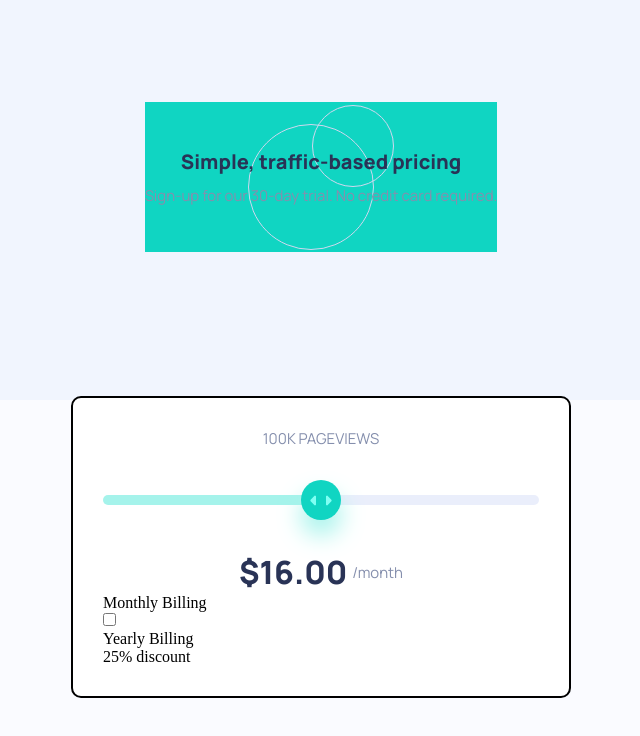
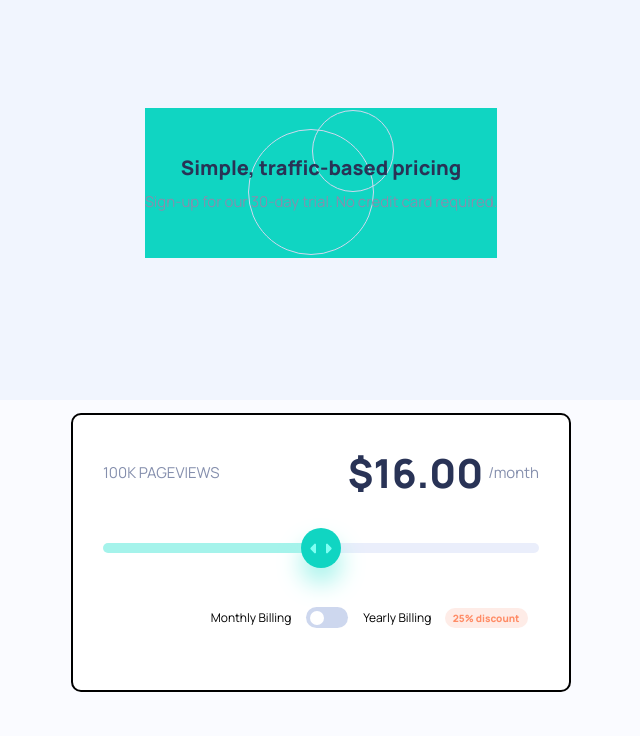
Before and after one commit to fernanda-veiga/pricing, a React (Create React App) app: page / in a window 1280 px wide. Shown: the top 736 px of the page, without its empty margins (319-959 px from the left). Built offline with nearby package versions, Linux system fonts and the light colour scheme.

Commit message:
Moved each component styling to its own file. Added styling to the ToggleArea.

```diff
--- a/src/styles/App.css
+++ b/src/styles/App.css
@@ -27,20 +27,11 @@
   font-size: 15px;
   color: #858fad;
 }
-@media (min-width: 500px) {
+@media (min-width: 560px) {
   .header span {
     flex-direction: row;
     gap: 3px;
   }
-}
-
-.pricing-box {
-  width: 100%;
-  max-width: 500px;
-  padding: 30px;
-  background-color: white;
-  border: 2px solid black;
-  border-radius: 10px;
 }
 
 .slider-area {
@@ -87,9 +78,122 @@
   gap: 5px;
 }
 .slider-area span .price {
-  font-size: 32px;
+  font-size: 40px;
   font-weight: 800;
   color: #293356;
+}
+
+@media (min-width: 560px) {
+  .slider-area {
+    display: grid;
+    grid-template-columns: 1fr 1fr;
+    grid-template-rows: 1fr 1fr;
+    gap: 20px;
+  }
+  .slider-area .pageviews {
+    grid-column: 1/2;
+    grid-row: 1/2;
+  }
+  .slider-area .pageviews {
+    grid-column: 1/2;
+    grid-row: 1/2;
+  }
+  .slider-area span {
+    grid-column: 2/3;
+    grid-row: 1/2;
+    justify-content: flex-end;
+  }
+  .slider-area .slider-container {
+    grid-column: 1/3;
+    grid-row: 2/3;
+  }
+}
+.toggle-area {
+  display: flex;
+  align-items: center;
+  justify-content: center;
+  gap: 15px;
+}
+.toggle-area .toggle-area-monthly,
+.toggle-area .toggle-area-yearly {
+  display: flex;
+  align-items: center;
+  justify-content: center;
+  height: 25px;
+}
+.toggle-area .toggle-area-monthly p,
+.toggle-area .toggle-area-yearly p {
+  font-family: "Manrope", sans-serif;
+  font-size: 12px;
+}
+.toggle-area .toggle-area-yearly {
+  position: relative;
+}
+.toggle-area .toggle-area-yearly .toggle-area-discount {
+  position: absolute;
+  left: 120%;
+  width: max-content;
+  padding: 3px 8px;
+  background-color: #feece7;
+  border-radius: 2em;
+}
+.toggle-area .toggle-area-yearly .toggle-area-discount p {
+  font-size: 10px;
+  font-weight: 800;
+  color: #ff8c66;
+}
+
+.toggle {
+  position: relative;
+  display: inline-block;
+  width: 42px;
+  height: 21px;
+}
+.toggle .toggle-checkbox {
+  width: 0;
+  height: 0;
+  outline: none;
+  opacity: 0;
+}
+.toggle .toggle-checkbox:checked + .toggle-slider {
+  background-color: #a5f3eb;
+}
+.toggle .toggle-checkbox:checked + .toggle-slider::before {
+  transform: translateX(21px);
+}
+.toggle .toggle-slider {
+  position: absolute;
+  top: 0;
+  left: 0;
+  right: 0;
+  bottom: 0;
+  cursor: pointer;
+  background-color: #cdd7ee;
+  border-radius: 20px;
+  transition: all ease-in 0.4s;
+}
+.toggle .toggle-slider::before {
+  position: absolute;
+  bottom: 3.5px;
+  left: 3.5px;
+  width: 14px;
+  height: 14px;
+  content: "";
+  background-color: white;
+  border-radius: 50%;
+  transition: all ease-in 0.4s;
+}
+
+.pricing-box {
+  display: flex;
+  flex-direction: column;
+  gap: 30px;
+  width: 100%;
+  max-width: 500px;
+  padding: 30px;
+  background-color: white;
+  border: 2px solid black;
+  border-radius: 10px;
 }
 
 /*
@@ -135,111 +239,4 @@
   }
 }
 
-/*input[type=range] {
-  -webkit-appearance: none;
-  position: relative
-}
-
-input[type=range]::-webkit-slider-runnable-track {
-  width: 300px;
-  height: 2px;
-  border: none;
-  border-radius: 3px
-}
-
-input[type=range]::-webkit-slider-thumb {
-  -webkit-appearance: none;
-  border: none;
-  height: 12px;
-  width: 12px;
-  border-radius: 510%;
-  background: #141414;
-  border: 2px solid #515151;
-  margin-top: -5px;
-  cursor: pointer
-}
-
-.focused::-webkit-slider-thumb {
-  box-shadow: 0 0 0 10px rgba(255, 255, 255, 0.15)
-}
-
-.clicked::-webkit-slider-thumb {
-  -webkit-transform: scale(1.5)
-}
-
-.disabled::-webkit-slider-thumb {
-  -webkit-transform: scale(0.9);
-  box-shadow: 0 0 0 3px #141414;
-  background: #515151 !important;
-  border-color: #515151 !important
-}
-
-input[type=range]:focus {
-  outline: none
-}
-
-.rangeM input[type=range].disabled::-webkit-slider-runnable-track {
-  background: #515151!important
-}
-
-.rangeM input[type=range]::-webkit-slider-thumb {
-  background: #3f51b5;
-  border-color: #3f51b5
-}
-
-.range:hover input[type=range]:before {
-  color: white;
-  content: '50';
-  position: absolute;
-  font-family: Roboto Slab;
-  top: -49px;
-  background: #3f51b5;
-  padding: 8px 0 3px;
-  font-size: 14px;
-  width: 30px;
-  text-align: center;
-  border-radius: 100% 100% 0 0
-}
-
-.range:hover input[type=range]:after {
-  content: '';
-  position: absolute;
-  top: -19px;
-  left: 50px;
-  border-left: 15px solid transparent;
-  border-right: 15px solid transparent;
-  border-top: 8px solid #3f51b5;
-  font-family: Roboto Slab
-}*/
-/*function PricingBox() {
-  return (
-    <div className="pricing-box">
-      <SliderArea />
-      <div className="toggle-area"></div>
-      <div className="info-area"></div>
-    </div>
-  );
-}
-
-function SliderArea() {
-  return (
-    <div className="slider-area">
-      <p className="pageviews">100K PAGEVIEWS</p>
-      <RangeSlider />
-      <span>
-        <p className="price">$16.00</p>
-        <p className="frequency">/month</p>
-      </span>
-    </div>
-  );
-}
-
-function RangeSlider() {
-  return (
-    <div className="slider-container">
-      <input type="range" min="1" max="5" className="slider" />
-    </div>
-  );
-}*/
-
 /*# sourceMappingURL=App.css.map */
--- a/src/styles/_pricingbox.scss
+++ b/src/styles/_pricingbox.scss
@@ -1,6 +1,11 @@
 @use 'vars';
+@use 'sliderarea';
+@use 'togglearea';
 
 .pricing-box {
+  display: flex;
+  flex-direction: column;
+  gap: 30px;
   width: 100%;
   max-width: 500px;
   padding: 30px;
@@ -9,68 +14,3 @@
   border: 2px solid black;
   border-radius: 10px;
 }
-
-.slider-area {
-  display: flex;
-  flex-direction: column;
-  align-items: center;
-  justify-content: center;
-  gap: 40px;
-
-  font-family: vars.$font;
-  font-size: 15px;
-  color: vars.$grayishBlue;
-
-  .slider-container {
-    width: 100%;
-
-    .slider {
-      width: 100%;
-      height: 10px;
-
-      background: linear-gradient(
-        to right,
-        vars.$softCyan 0% 50%,
-        vars.$lightGrayishBlue1 50% 100%
-      );
-      border: none;
-      border-radius: 5px;
-      outline: none;
-
-      -webkit-appearance: none;
-
-      &::-webkit-slider-thumb {
-        width: 40px;
-        height: 40px;
-
-        cursor: pointer;
-        background-color: vars.$strongCyan;
-        background-image: url("../images/icon-slider.svg");
-        background-repeat: no-repeat;
-        background-position: center;
-        border-radius: 50%;
-        box-shadow: 0px 15px 25px 0 vars.$softCyan;
-
-        transition: background-color ease-in 0.3s;
-
-        -webkit-appearance: none;
-
-        &:hover {
-          background-color: hsl(174, 86%, 40%);
-        }
-      }
-    }
-  }
-
-  span {
-    display: flex;
-    align-items: center;
-    gap: 5px;
-
-    .price {
-      font-size: 32px;
-      font-weight: 800;
-      color: vars.$darkDesaturatedBlue;
-    }
-  }
-}
--- /dev/null
+++ b/src/styles/_sliderarea.scss
@@ -0,0 +1,97 @@
+@use 'vars';
+
+.slider-area {
+  display: flex;
+  flex-direction: column;
+  align-items: center;
+  justify-content: center;
+  gap: 40px;
+
+  font-family: vars.$font;
+  font-size: 15px;
+  color: vars.$grayishBlue;
+
+  .slider-container {
+    width: 100%;
+
+    .slider {
+      width: 100%;
+      height: 10px;
+
+      background: linear-gradient(
+        to right,
+        vars.$softCyan 0% 50%,
+        vars.$lightGrayishBlue1 50% 100%
+      );
+      border: none;
+      border-radius: 5px;
+      outline: none;
+
+      -webkit-appearance: none;
+
+      &::-webkit-slider-thumb {
+        width: 40px;
+        height: 40px;
+
+        cursor: pointer;
+        background-color: vars.$strongCyan;
+        background-image: url("../images/icon-slider.svg");
+        background-repeat: no-repeat;
+        background-position: center;
+        border-radius: 50%;
+        box-shadow: 0px 15px 25px 0 vars.$softCyan;
+
+        transition: background-color ease-in 0.3s;
+
+        -webkit-appearance: none;
+
+        &:hover {
+          background-color: hsl(174, 86%, 40%);
+        }
+      }
+    }
+  }
+
+  span {
+    display: flex;
+    align-items: center;
+    gap: 5px;
+
+    .price {
+      font-size: 40px;
+      font-weight: 800;
+      color: vars.$darkDesaturatedBlue;
+    }
+  }
+}
+
+@media (min-width: 560px) {
+  .slider-area {
+    display: grid;
+    grid-template-columns: 1fr 1fr;
+    grid-template-rows: 1fr 1fr;
+    gap: 20px;
+
+    .pageviews {
+      grid-column: 1/2;
+      grid-row: 1/2;
+    }
+
+    .pageviews {
+      grid-column: 1/2;
+      grid-row: 1/2;
+    }
+
+    span {
+      grid-column: 2/3;
+      grid-row: 1/2;
+
+      justify-content: flex-end;
+    }
+
+    .slider-container {
+      grid-column: 1/3;
+      grid-row: 2/3;
+    }
+  }
+}
--- /dev/null
+++ b/src/styles/_togglearea.scss
@@ -0,0 +1,96 @@
+@use 'vars';
+
+.toggle-area {
+  display: flex;
+  align-items: center;
+  justify-content: center;
+  gap: 15px;
+
+  .toggle-area-monthly,
+  .toggle-area-yearly {
+    display: flex;
+    align-items: center;
+    justify-content: center;
+    height: 25px;
+
+    p {
+      font-family: vars.$font;
+      font-size: 12px;
+    }
+  }
+
+  .toggle-area-yearly {
+    position: relative;
+
+    .toggle-area-discount {
+      position: absolute;
+      left: 120%;
+
+      width: max-content;
+      padding: 3px 8px;
+
+      background-color: vars.$lightGrayishRed;
+      border-radius: 2em;
+
+      p {
+        font-size: 10px;
+        font-weight: 800;
+        color: vars.$lightRed;
+      }
+    }
+  }
+}
+
+.toggle {
+  position: relative;
+
+  display: inline-block;
+  width: 42px;
+  height: 21px;
+
+  .toggle-checkbox {
+    width: 0;
+    height: 0;
+
+    outline: none;
+    opacity: 0;
+
+    &:checked + .toggle-slider {
+      background-color: vars.$softCyan;
+
+      &::before {
+        transform: translateX(21px);
+      }
+    }
+  }
+
+  .toggle-slider {
+    position: absolute;
+    top: 0;
+    left: 0;
+    right: 0;
+    bottom: 0;
+
+    cursor: pointer;
+    background-color: vars.$lightGrayishBlue2;
+    border-radius: 20px;
+
+    transition: all ease-in 0.4s;
+
+    &::before {
+      position: absolute;
+      bottom: 3.5px;
+      left: 3.5px;
+
+      width: 14px;
+      height: 14px;
+
+      content: "";
+
+      background-color: vars.$white;
+      border-radius: 50%;
+
+      transition: all ease-in 0.4s;
+    }
+  }
+}
```
Also changed, not shown: src/styles/App.scss (+0 -108 lines), 1 other file (tests, documents, lock files or other folders).
